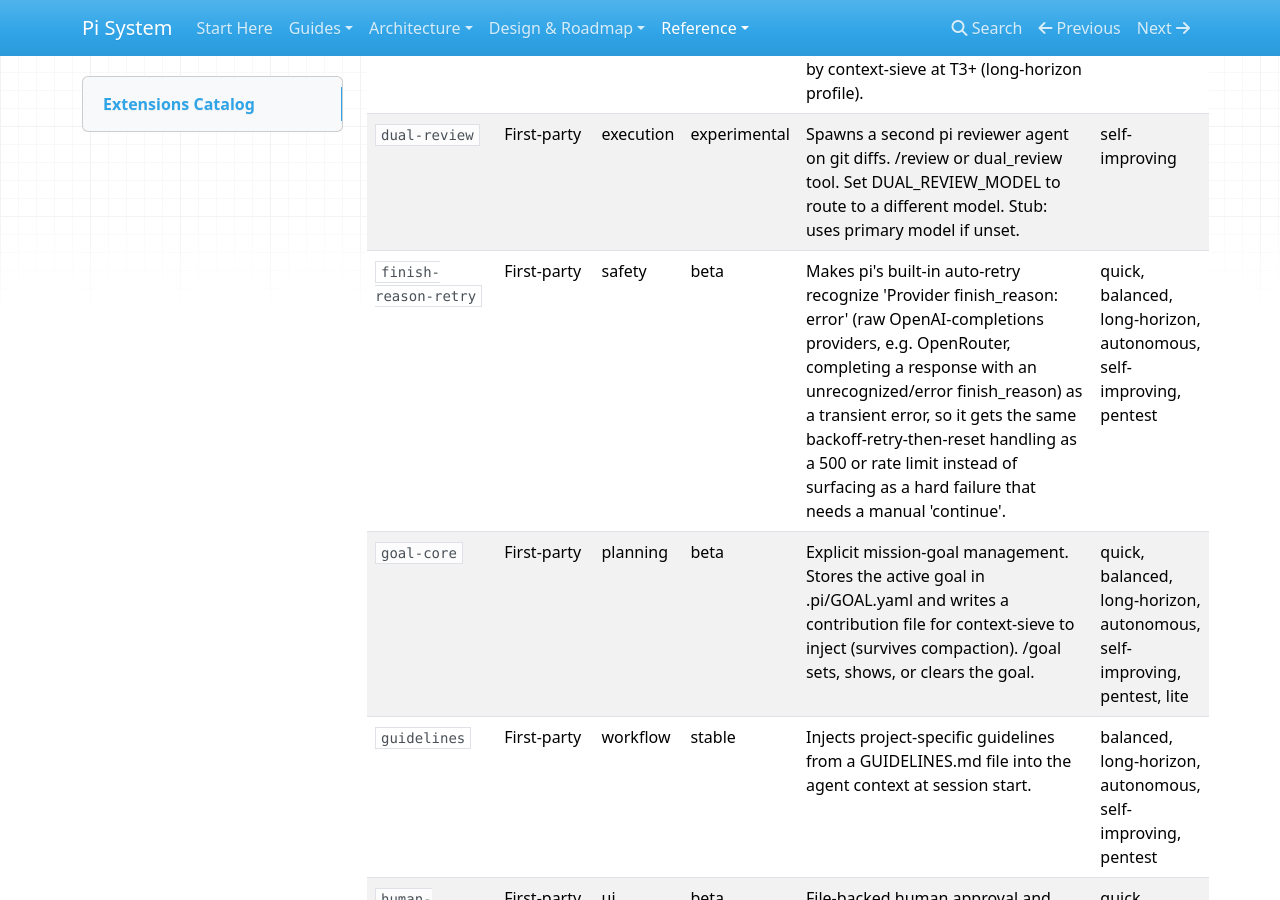
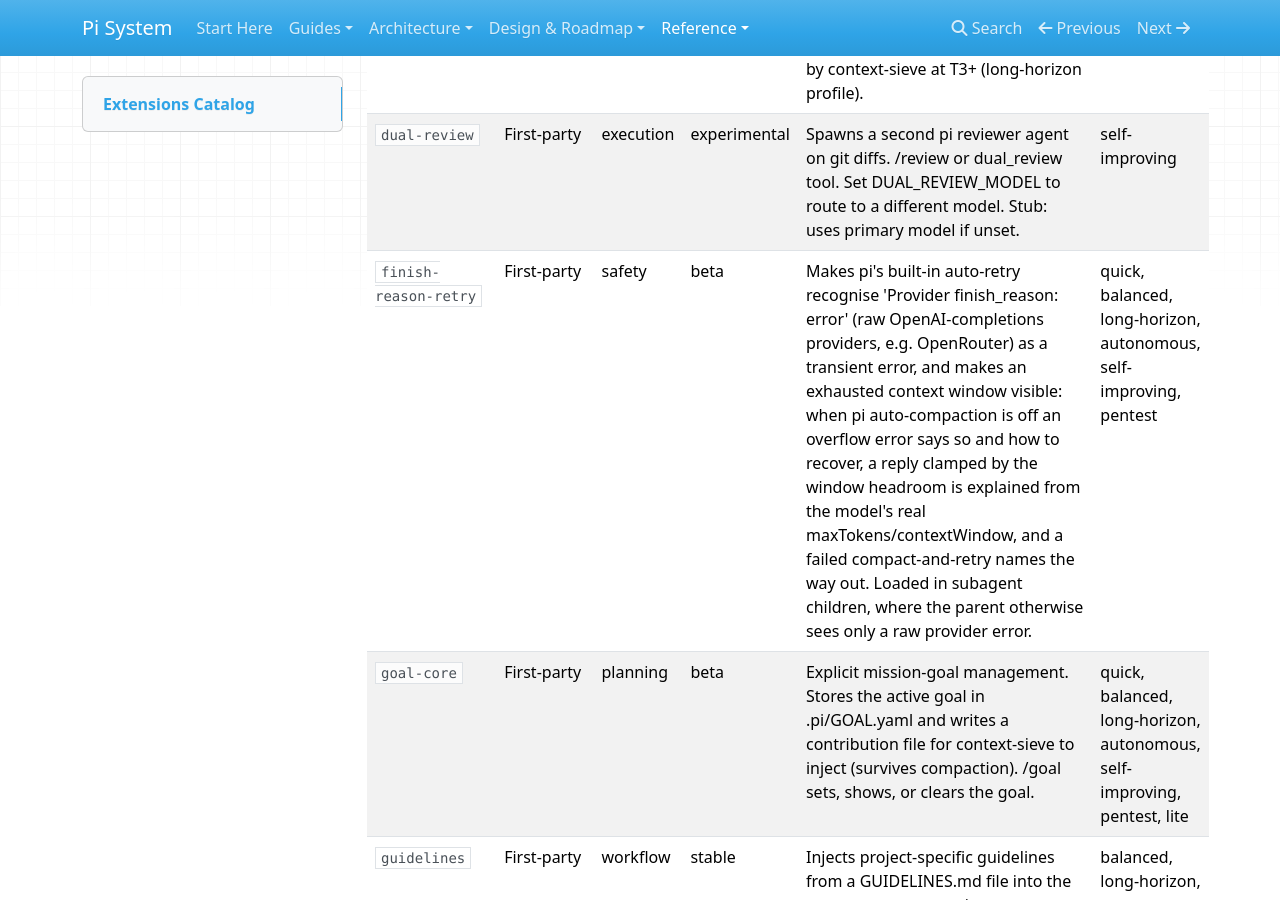
Before and after one commit to SATUNIX/pi-system, an MkDocs documentation site: the page built from docs/EXTENSIONS.md, in a window 1280 px wide and 900 px high, scrolled down 1179 px. Built offline with MkDocs 1.6.1, drawn with Linux system fonts in a browser that asks for light colours; nearby versions of some CDN libraries.

Commit message:
chore: regenerate EXTENSIONS.md (finish-reason-retry manifest summary)
Co-Authored-By: Claude Sonnet 5.5 <noreply@anthropic.com>
Claude-Session: https://claude.ai/code/session_01UJkTGrRTEL7eYcvVH8CjeL

```diff
--- a/docs/EXTENSIONS.md
+++ b/docs/EXTENSIONS.md
@@ -13,7 +13,7 @@ For install package choices, see `docs/profiles.md`. For extension authoring, se
 | `context-sieve` | First-party | memory | beta | Single authority for model-visible system-prompt assembly. Collects contributions from other extensions via .pi/ctx-contributions/ files, enforces a token budget, and injects them as system-prompt and hidden-message context; deliberately leaves pi's native compaction summarization untouched. | balanced, long-horizon, autonomous, self-improving, pentest, lite |
 | `custom-compaction` | First-party | workflow | stable | Warning-only compatibility shim: reports that template injection into compaction is unsupported by the current Pi API and leaves native summarization intact. Superseded by context-sieve at T3+ (long-horizon profile). | balanced |
 | `dual-review` | First-party | execution | experimental | Spawns a second pi reviewer agent on git diffs. /review or dual_review tool. Set DUAL_REVIEW_MODEL to route to a different model. Stub: uses primary model if unset. | self-improving |
-| `finish-reason-retry` | First-party | safety | beta | Makes pi's built-in auto-retry recognize 'Provider finish_reason: error' (raw OpenAI-completions providers, e.g. OpenRouter, completing a response with an unrecognized/error finish_reason) as a transient error, so it gets the same backoff-retry-then-reset handling as a 500 or rate limit instead of surfacing as a hard failure that needs a manual 'continue'. | quick, balanced, long-horizon, autonomous, self-improving, pentest |
+| `finish-reason-retry` | First-party | safety | beta | Makes pi's built-in auto-retry recognise 'Provider finish_reason: error' (raw OpenAI-completions providers, e.g. OpenRouter) as a transient error, and makes an exhausted context window visible: when pi auto-compaction is off an overflow error says so and how to recover, a reply clamped by the window headroom is explained from the model's real maxTokens/contextWindow, and a failed compact-and-retry names the way out. Loaded in subagent children, where the parent otherwise sees only a raw provider error. | quick, balanced, long-horizon, autonomous, self-improving, pentest |
 | `goal-core` | First-party | planning | beta | Explicit mission-goal management. Stores the active goal in .pi/GOAL.yaml and writes a contribution file for context-sieve to inject (survives compaction). /goal sets, shows, or clears the goal. | quick, balanced, long-horizon, autonomous, self-improving, pentest, lite |
 | `guidelines` | First-party | workflow | stable | Injects project-specific guidelines from a GUIDELINES.md file into the agent context at session start. | balanced, long-horizon, autonomous, self-improving, pentest |
 | `human-console` | First-party | ui | beta | File-backed human approval and question broker for attended and headless sessions. | quick, balanced, long-horizon, autonomous, self-improving, pentest |
```
